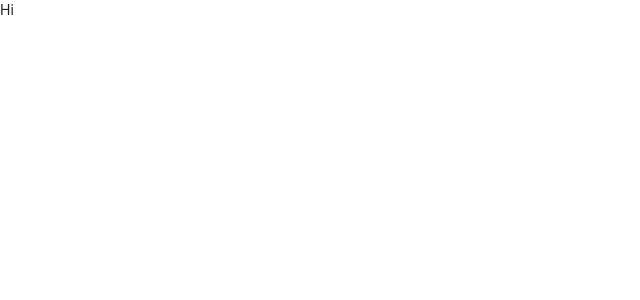
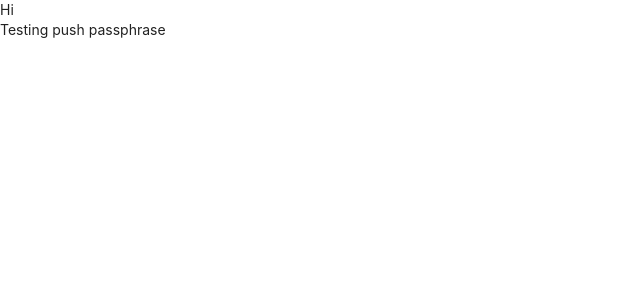
Before and after one commit to mypwhas9letters/reactProject, a React (Create React App) app: page / in a window 1280 px wide. Shown: the top 300 px of the page, without its empty margins (0-640 px from the left). Built offline with nearby package versions, Linux system fonts and the light colour scheme; the HTML template or start-up script is replaced by a standard one.

Commit message:
passphrase

```diff
--- a/src/App.js
+++ b/src/App.js
@@ -5,6 +5,8 @@ class App extends Component {
     return (
       <div className="App">
         <div>Hi</div>
+        <div>Testing push passphrase
+        </div>
       </div>
     );
   }
```
